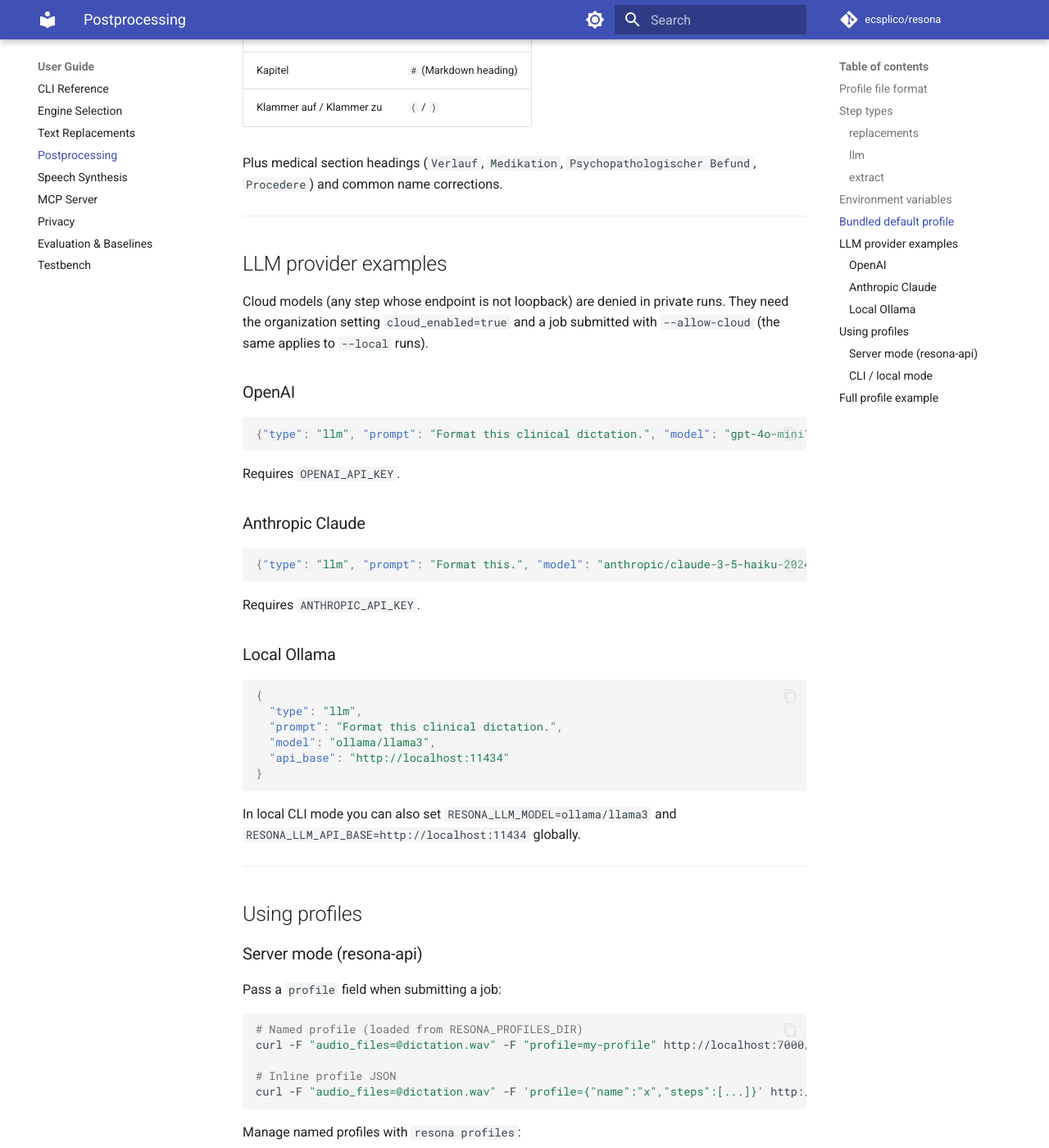
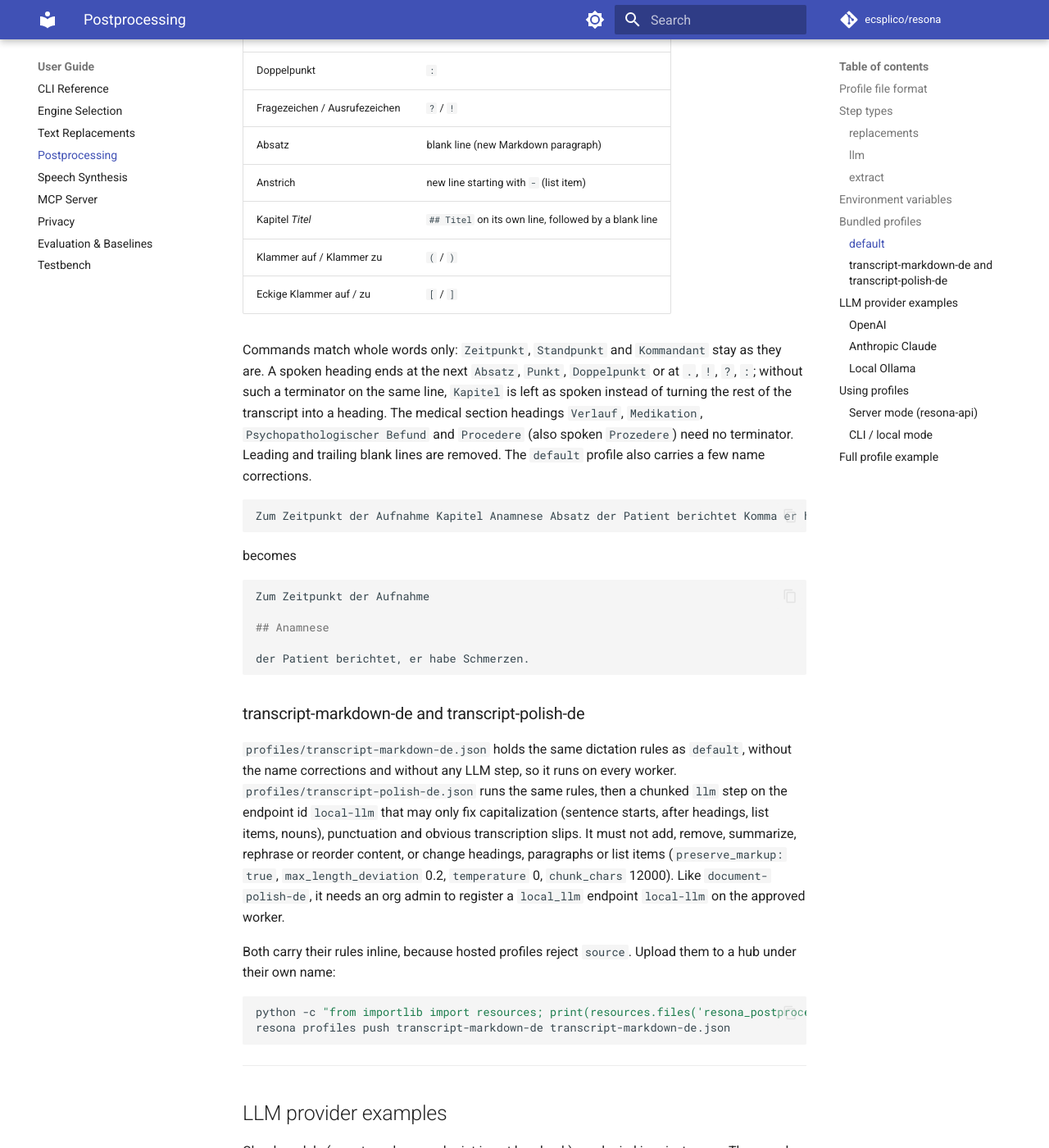
Before and after one commit to ecsplico/resona, an MkDocs documentation site: the page built from docs/guide/postprocessing.md, in a window 1280 px wide and 1400 px high, scrolled down 3846 px. Shown: the whole window at 82% size. Built offline with MkDocs 1.6.1 and Material for MkDocs 9.7.7, drawn with Linux system fonts in a browser that asks for light colours; comment, search, counter and statistics services are not loaded; some of the changed text lies outside the part shown.

Commit message:
feat(postprocess): transcript Markdown profiles, word-bounded dictation rules
Default dictation rules get word boundaries, Kapitel <Titel> becomes a
terminated ## heading and Absatz a Markdown paragraph. Bundle
transcript-markdown-de (rules only) and transcript-polish-de (rules +
chunked local-llm polish).

Closes #9

````diff
--- a/docs/guide/postprocessing.md
+++ b/docs/guide/postprocessing.md
@@ -19,7 +19,7 @@
       "rules": [
         {"pattern": "\\bKomma\\b", "replacement": ","},
         {"pattern": "\\bPunkt\\b",  "replacement": "."},
-        {"pattern": "\\bAbsatz\\b", "replacement": "\n"}
+        {"pattern": "\\bAbsatz\\b", "replacement": "\n\n"}
       ]
     },
     {
@@ -126,21 +126,65 @@
 
 ---
 
-## Bundled default profile
+## Bundled profiles
+
+### default
 
 When no profile is specified, the `default` profile bundled with `resona-postprocess` is used
-automatically. It covers German medical dictation commands:
+automatically. It turns German dictation commands into Markdown:
 
 | Spoken | Written |
 |--------|---------|
 | Komma | `,` |
 | Punkt | `.` |
-| Absatz | (newline) |
-| Kapitel | `#` (Markdown heading) |
+| Doppelpunkt | `:` |
+| Fragezeichen / Ausrufezeichen | `?` / `!` |
+| Absatz | blank line (new Markdown paragraph) |
+| Anstrich | new line starting with `- ` (list item) |
+| Kapitel *Titel* | `## Titel` on its own line, followed by a blank line |
 | Klammer auf / Klammer zu | `(` / `)` |
+| Eckige Klammer auf / zu | `[` / `]` |
 
-Plus medical section headings (`Verlauf`, `Medikation`, `Psychopathologischer Befund`, `Procedere`)
-and common name corrections.
+Commands match whole words only: `Zeitpunkt`, `Standpunkt` and `Kommandant` stay as they are.
+A spoken heading ends at the next `Absatz`, `Punkt`, `Doppelpunkt` or at `.`, `!`, `?`, `:`;
+without such a terminator on the same line, `Kapitel` is left as spoken instead of turning the
+rest of the transcript into a heading. The medical section headings `Verlauf`, `Medikation`,
+`Psychopathologischer Befund` and `Procedere` (also spoken `Prozedere`) need no terminator.
+Leading and trailing blank lines are removed. The `default` profile also carries a few name
+corrections.
+
+```text
+Zum Zeitpunkt der Aufnahme Kapitel Anamnese Absatz der Patient berichtet Komma er habe Schmerzen Punkt
+```
+
+becomes
+
+```markdown
+Zum Zeitpunkt der Aufnahme
+
+## Anamnese
+
+der Patient berichtet, er habe Schmerzen.
+```
+
+### transcript-markdown-de and transcript-polish-de
+
+`profiles/transcript-markdown-de.json` holds the same dictation rules as `default`, without the
+name corrections and without any LLM step, so it runs on every worker.
+`profiles/transcript-polish-de.json` runs the same rules, then a chunked `llm` step on the endpoint
+id `local-llm` that may only fix capitalization (sentence starts, after headings, list items, nouns),
+punctuation and obvious transcription slips. It must not add, remove, summarize, rephrase or reorder
+content, or change headings, paragraphs or list items (`preserve_markup: true`,
+`max_length_deviation` 0.2, `temperature` 0, `chunk_chars` 12000). Like `document-polish-de`, it needs an org
+admin to register a `local_llm` endpoint `local-llm` on the approved worker.
+
+Both carry their rules inline, because hosted profiles reject `source`. Upload them to a hub
+under their own name:
+
+```bash
+python -c "from importlib import resources; print(resources.files('resona_postprocess').joinpath('profiles/transcript-markdown-de.json').read_text())" > transcript-markdown-de.json
+resona profiles push transcript-markdown-de transcript-markdown-de.json
+```
 
 ---
 
````
Also changed, not shown: CLAUDE.md (+6 -4 lines), docs/architecture/postprocessing.md (+13 -6 lines), 4 other files.
